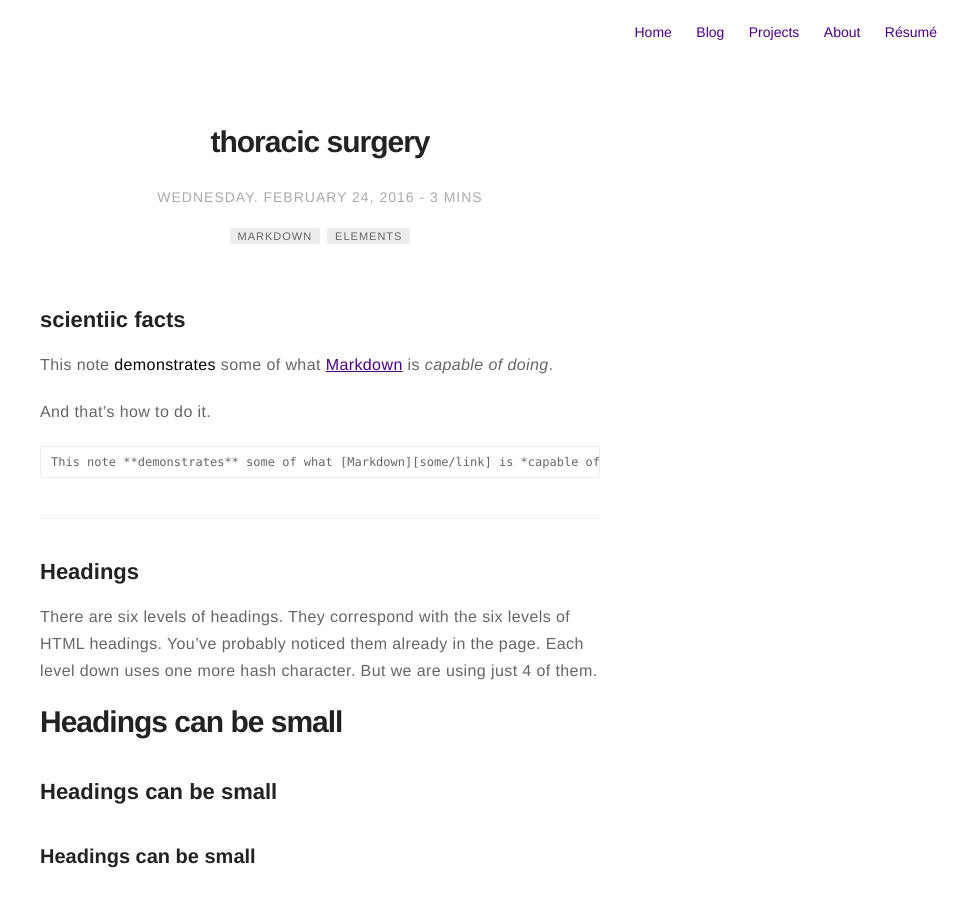
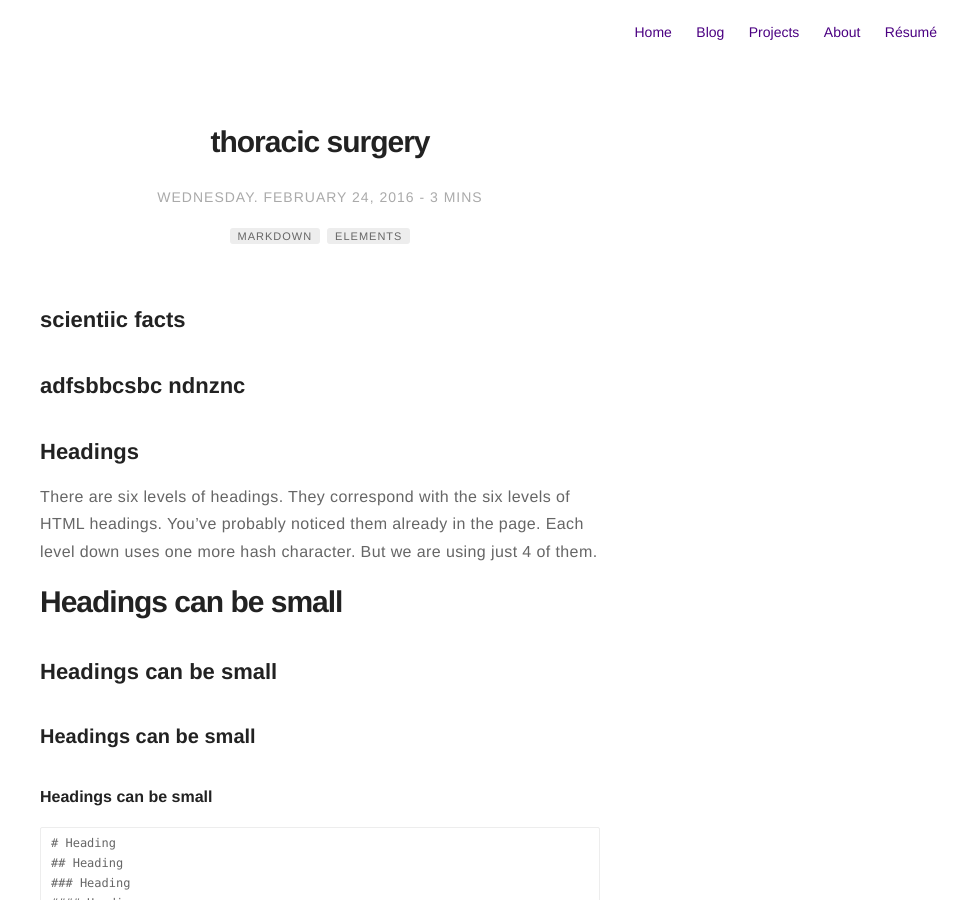
Before and after one commit to abdulla167/Abdulla-Elsayed, a Jekyll site: the page built from _posts/2016-02-24-markdown-common-elements.markdown, in a window 1280 px wide and 900 px high. Shown: the whole window, without its empty margins (320-1280 px from the left). Built offline with Jekyll 4.4.1, drawn with Linux system fonts in a browser that asks for light colours; comment, search, counter and statistics services are not loaded.

Commit message:
third commit

```diff
--- a/_posts/2016-02-24-markdown-common-elements.markdown
+++ b/_posts/2016-02-24-markdown-common-elements.markdown
@@ -10,19 +10,12 @@ tag:
 star: true
 category: blog
 author: Abdulla Elsayed
-description: thoracic surgery patient survival
+description: thoracic surgery patient survival djhacvhfsdjkdcksd
 ---
 
 ##  scientiic facts
 
-This note **demonstrates** some of what [Markdown][1] is *capable of doing*.
-
-And that's how to do it.
-
-{% highlight html %}
-This note **demonstrates** some of what [Markdown][some/link] is *capable of doing*.
-{% endhighlight %}
-
+adfsbbcsbc ndnznc
 ---
 
 ## Headings
```
